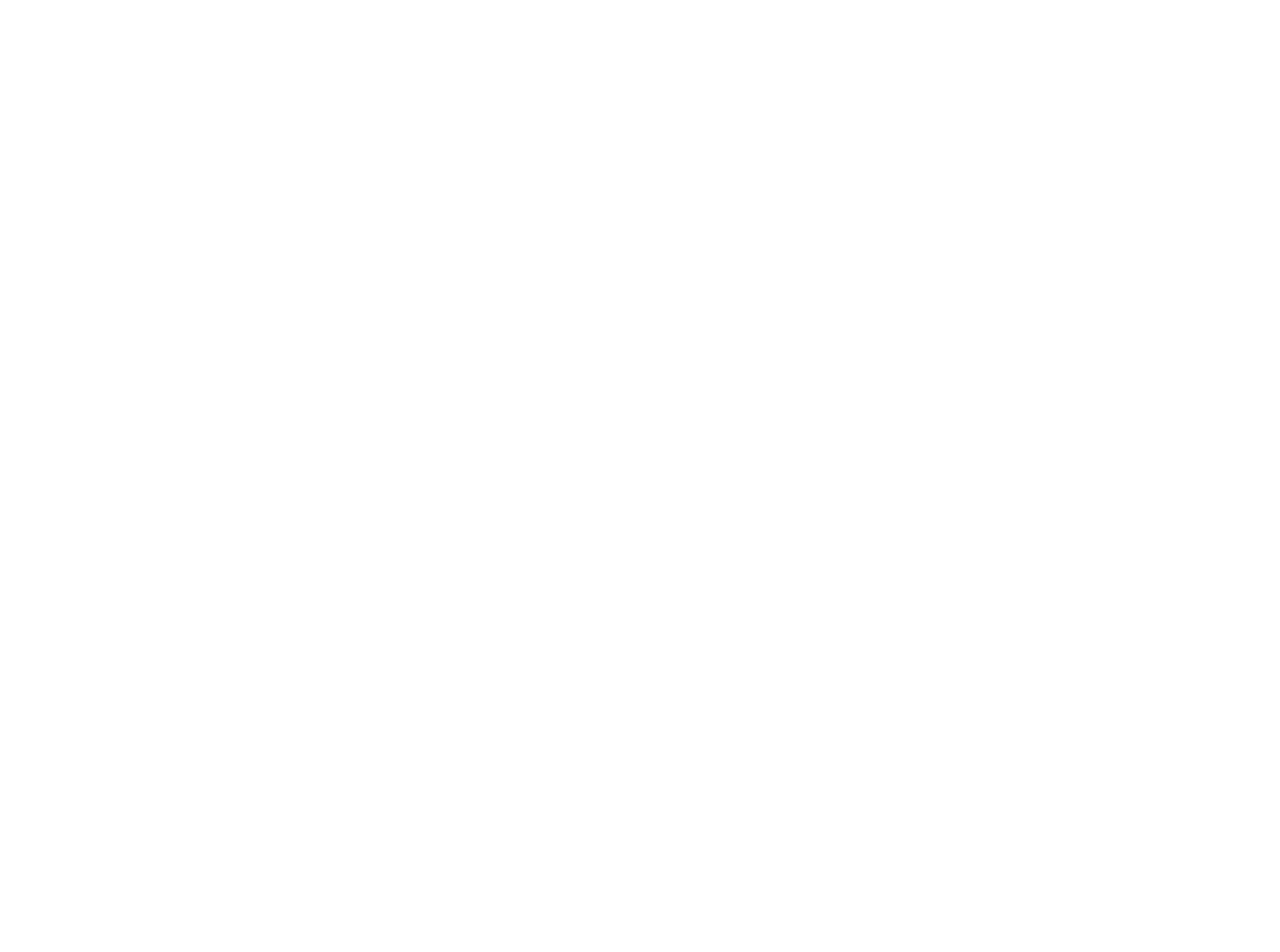
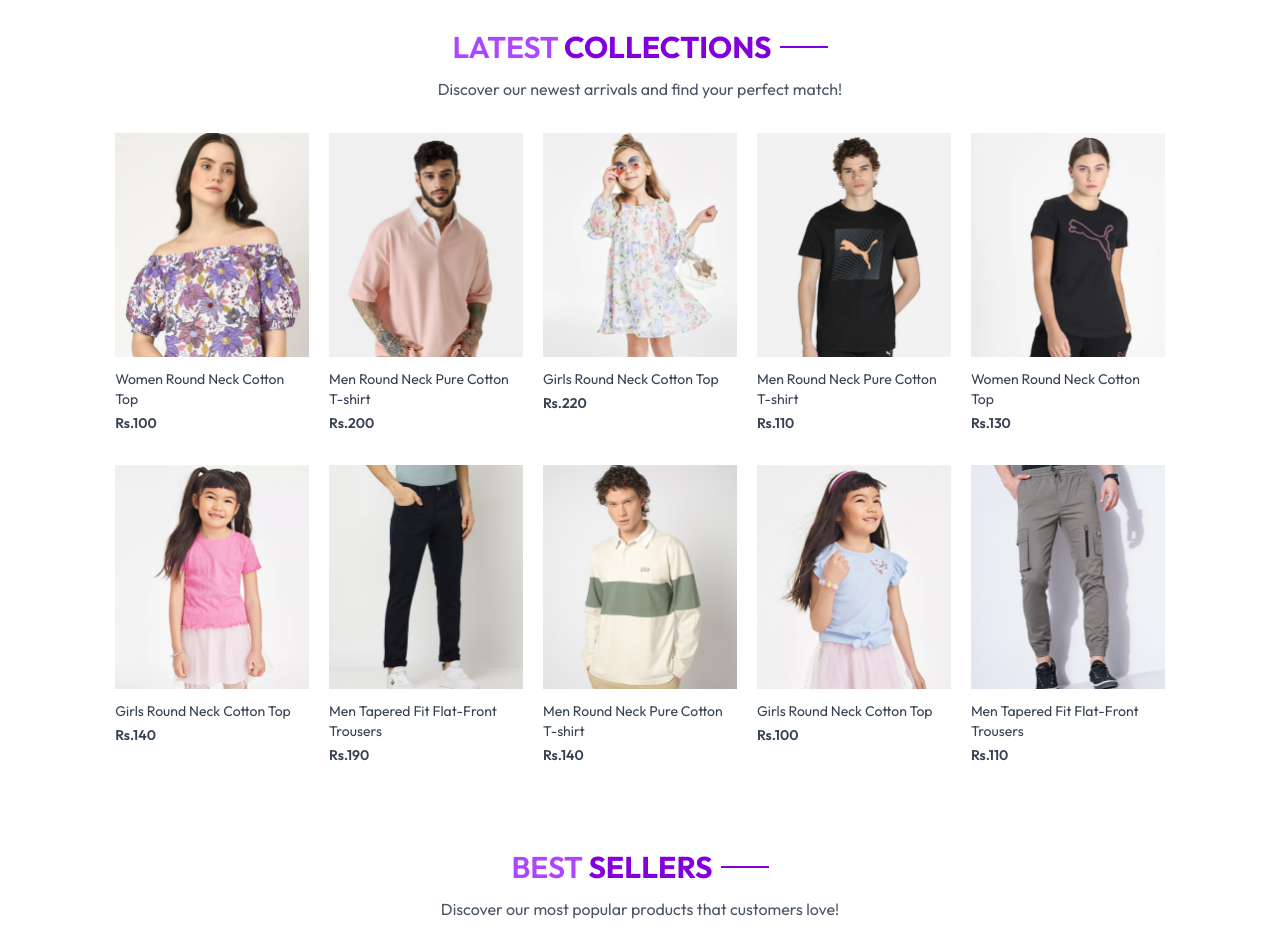
Before and after one commit to wasif-virtue/mermaidisland, a React (Vite) app in the folder frontend/: page / in a window 1280 px wide. Shown: the part 640-1592 px from the top of the page. Before the commit the page ends 800 px from the top, so only its background shows below. Built offline with nearby package versions, Linux system fonts and the light colour scheme.

Commit message:
Latest Collections Section Added

```diff
--- a/frontend/src/assets/assets.js
+++ b/frontend/src/assets/assets.js
@@ -57,7 +57,6 @@ import p_img52 from './p_img52.png'
 
 import logo from './logo.png'
 import favicon from './logo.jpeg'
-import hero_img from './hero_img.png'
 import cart_icon from './cart_icon.png'
 import bin_icon from './bin_icon.png'
 import dropdown_icon from './dropdown_icon.png'
@@ -78,7 +77,6 @@ import cross_icon from './cross_icon.png'
 export const assets = {
     logo,
     favicon,
-    hero_img,
     cart_icon,
     dropdown_icon,
     exchange_icon,
--- /dev/null
+++ b/frontend/src/components/BestSeller.jsx
@@ -0,0 +1,28 @@
+import React from 'react'
+import { ShopContext } from '../context/ShopContext'
+import Title from './Title'
+
+const BestSeller = () => {
+
+    const {products} = React.useContext(ShopContext);
+    const [bestSeller, setBestSeller] = React.useState([]);
+
+    React.useEffect(() => {
+      const bestProduct = products.filter((item)=>(item.bestSeller));
+      setBestSeller(bestProduct.slice(0, 5));
+    },[])
+
+  return (
+    <div className='my-10'>
+      <div className='text-3xl text-center py-8'>
+        <Title Text1={'BEST'} Text2={'SELLERS'}/>
+        <p className='w-3/4 m-auto text-xs sm:text-sm md:text-base text-gray-600'>
+          Discover our most popular products that customers love!
+        </p>
+      </div>
+
+    </div>
+  )
+}
+
+export default BestSeller
--- a/frontend/src/components/Hero.jsx
+++ b/frontend/src/components/Hero.jsx
@@ -16,7 +16,7 @@ const Hero = () => (
         <p className="mb-5 text-[10px] font-semibold uppercase tracking-[0.28em] text-[#9b779a] sm:text-xs">
           Your little everyday escape
         </p>
-        <h1 className="max-w-lg font-serif text-4xl leading-[1.08] tracking-[-0.035em] text-[#332a35] sm:text-5xl lg:text-6xl">
+        <h1 className="prata-regular max-w-lg font-serif text-4xl leading-[1.08] tracking-[-0.035em] text-[#332a35] sm:text-5xl lg:text-6xl">
           Find your own kind of <span className="text-[#80628f]">island magic.</span>
         </h1>
         <p className="mt-5 max-w-md text-sm leading-6 text-[#655b61] sm:text-base sm:leading-7">
--- /dev/null
+++ b/frontend/src/components/LastestCollection.jsx
@@ -0,0 +1,40 @@
+import React, { useEffect, useState } from 'react'
+import { ShopContext } from '../context/ShopContext'
+import Title from './Title'
+import ProductItem from './ProductItem'
+
+const LastestCollection = () => {
+
+    const {products} = React.useContext(ShopContext);
+    const [latestProducts, setLatestProducts] = useState([]);
+    useEffect(() =>{
+      setLatestProducts(products.slice(0,10));
+    },[])
+
+  return (
+    <div className='my-10'>
+      <div className='text-center py-8 text-3xl '>
+        <Title Text1={'LATEST'} Text2={'COLLECTIONS'}/>
+        <p className='w-3/4 m-auto text-xs sm:text-sm md:text-base text-gray-600'>
+          Discover our newest arrivals and find your perfect match!
+        </p>
+      </div>
+
+      {/* Rendering latest products */}
+      <div className='grid grid-cols-2 sm:grid-cols-3 md:grid-cols-4 lg:grid-cols-5 gap-4 gap-y-6 sm:gap-5'>
+        {latestProducts.map((item, index) => (
+          <ProductItem
+            key={index}
+            id={item._id}
+            image={item.image}
+            name={item.name}
+            price={item.price}
+          />
+        ))}
+      </div>
+
+    </div>
+  )
+}
+
+export default LastestCollection
--- /dev/null
+++ b/frontend/src/components/ProductItem.jsx
@@ -0,0 +1,19 @@
+import React, { useContext } from 'react'
+import { ShopContext } from '../context/ShopContext'
+import {Link} from 'react-router-dom'
+
+const ProductItem = ({id, image, name, price}) => {
+
+    const {currency} = useContext(ShopContext)
+  return (
+    <Link className='text-gray-700 cursor pointer' to={`/product/${id}`}>
+        <div className='overflow-hidden'>
+            <img className='hover:scale-110 transition ease-in-out ' src={image[0]}  />
+        </div>
+        <p className='pt-3 pb-1 text-sm '>{name}</p>
+        <p className='pb-3 text-sm font-semibold'>{currency}{price}</p>
+    </Link>
+  )
+}
+
+export default ProductItem
--- /dev/null
+++ b/frontend/src/components/Title.jsx
@@ -0,0 +1,12 @@
+import React from 'react'
+
+const Title = ({Text1, Text2}) => {
+  return (
+    <div className='inline-flex gap-2 items-center mb-3'>
+      <p className='text-purple-500 font-semibold'>{Text1} <span className='font-bold text-purple-700'>{Text2}</span></p>
+      <p className='w-8 sm:w-12 h-px sm:h-0.5 bg-purple-700'></p>
+    </div>
+  )
+}
+
+export default Title
--- /dev/null
+++ b/frontend/src/context/ShopContext.jsx
@@ -0,0 +1,24 @@
+import { createContext} from 'react'
+import { products} from '../assets/assets'
+
+export const ShopContext = createContext()
+
+const ShopContextProvider = (props) =>{
+
+    const currency = 'Rs.';
+    const deliveryCharge = 200;
+
+    const value = {
+        products,
+        currency,
+        deliveryCharge
+    }
+
+    return (
+        <ShopContext.Provider value={value}>
+            {props.children}
+        </ShopContext.Provider>
+    )
+}
+
+export default ShopContextProvider;
--- a/frontend/src/index.css
+++ b/frontend/src/index.css
@@ -1,5 +1,23 @@
+@import url('https://fonts.googleapis.com/css2?family=Outfit:wght@100..900&family=Prata&display=swap');
 @import "tailwindcss";
 
 a.active hr{
     display: block;
 }
+
+*{
+    font-family: "Outfit", sans-serif;
+}
+
+.prata-regular {
+  font-family: "Prata", serif;
+  font-weight: 400;
+  font-style: normal;
+}
+
+@media (max-width: 640px){
+    a.active{
+        background-color: #7e22ce;
+        color: white;
+    }
+}
--- a/frontend/src/main.jsx
+++ b/frontend/src/main.jsx
@@ -1,11 +1,13 @@
-import { StrictMode } from 'react'
 import { createRoot } from 'react-dom/client'
 import './index.css'
 import App from './App.jsx'
 import { BrowserRouter } from 'react-router-dom'
+import ShopContextProvider from './context/ShopContext.jsx'
 
 createRoot(document.getElementById('root')).render(
   <BrowserRouter>
+  <ShopContextProvider>
     <App />
+  </ShopContextProvider>
   </BrowserRouter>,
 )
--- a/frontend/src/pages/Home.jsx
+++ b/frontend/src/pages/Home.jsx
@@ -1,9 +1,13 @@
 import React from 'react'
 import Hero from '../components/Hero'
+import LastestCollection from '../components/LastestCollection'
+import BestSeller from '../components/BestSeller'
 
 const Home = () => (
   <main>
     <Hero />
+    <LastestCollection />
+    <BestSeller />
   </main>
 )
 
```
Also changed, not shown: frontend/src/components/Navbar.jsx (+121 -38 lines), frontend/src/assets/hero_img.png (deleted).
